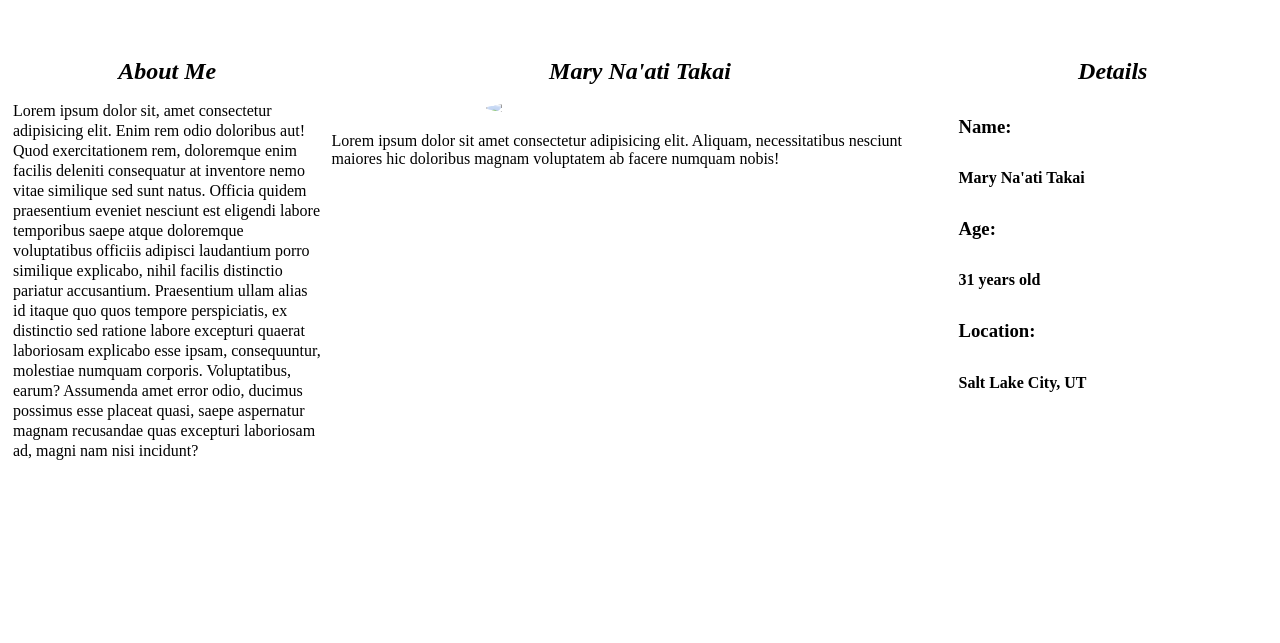
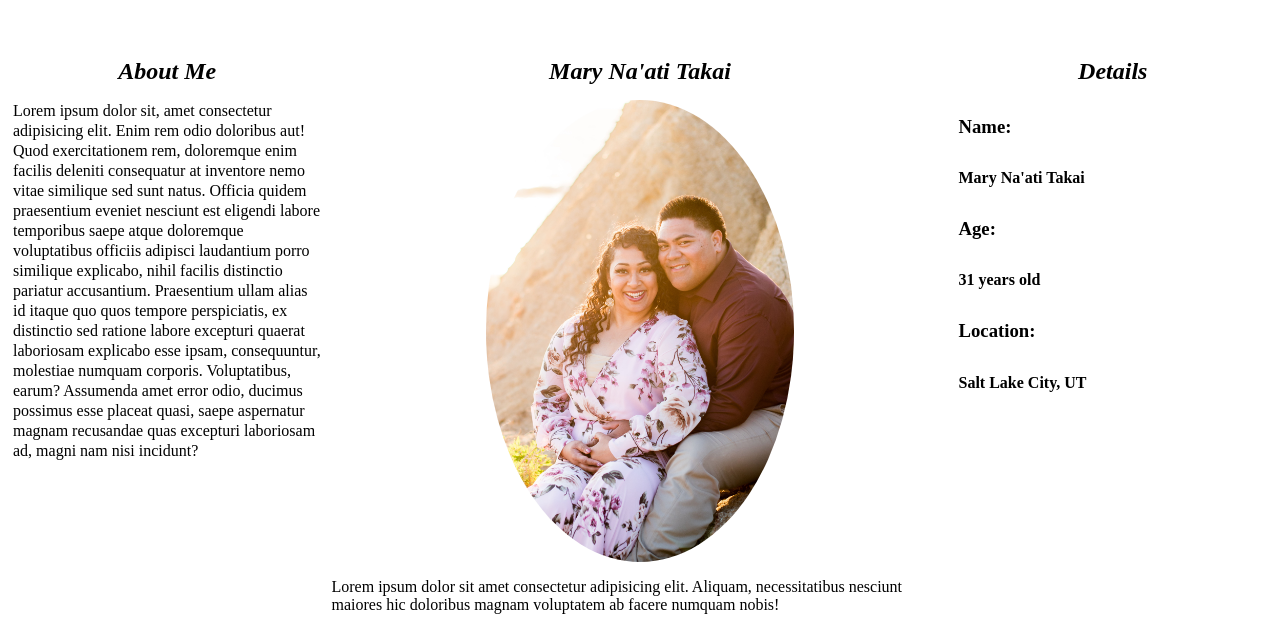
Before and after one commit to MaryNaati/html_cs_js_projects, a plain HTML site: page project-1-profile/index.html in a window 1280 px wide. Shown: the part 164-807 px from the top of the page. Drawn offline with Linux system fonts and the light colour scheme.

Commit message:
Fixed image

```diff
--- a/project-1-profile/index.html
+++ b/project-1-profile/index.html
@@ -27,7 +27,7 @@
         </article>
         <article class="section half">
             <h1 class="section-title">Mary Na'ati Takai</h1>
-            <img src="../marynaati.jpg" width="200px" class="center">
+            <img src="marynaati.jpg" width="200px" class="center">
             <p class="=section-text">Lorem ipsum dolor sit amet consectetur adipisicing elit. Aliquam, necessitatibus
                 nesciunt maiores hic doloribus magnam voluptatem ab facere numquam nobis!</p>
         </article>
```
Also changed, not shown: project-1-profile/marynaati.jpg (added).
